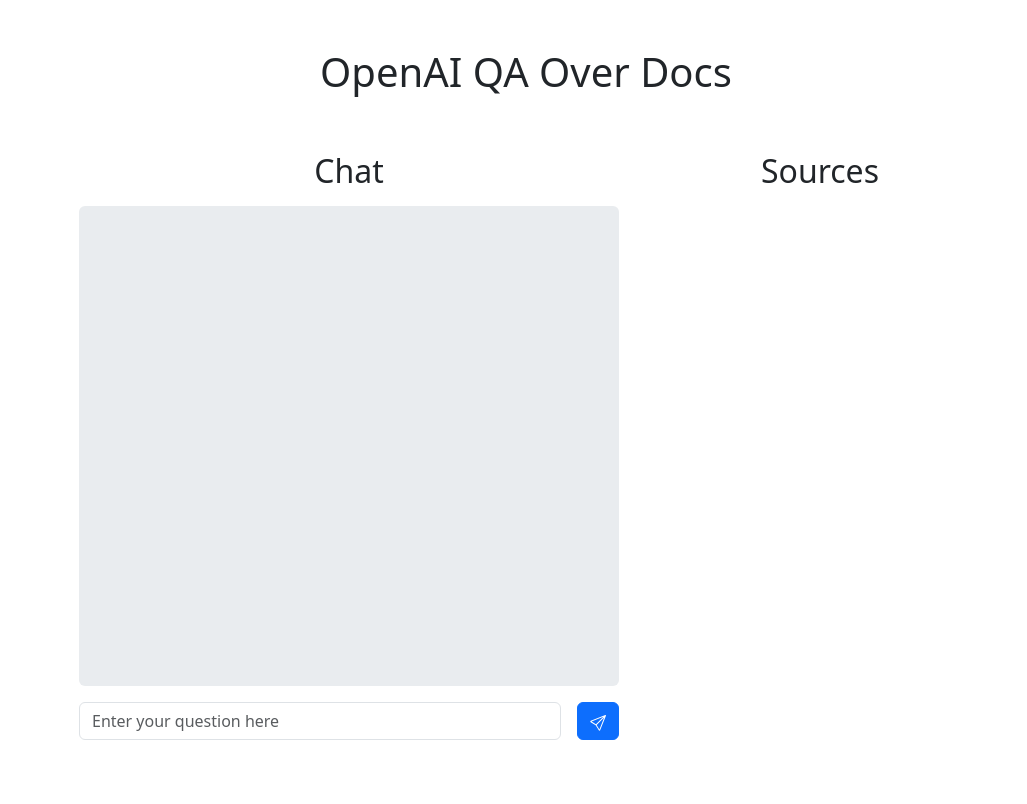
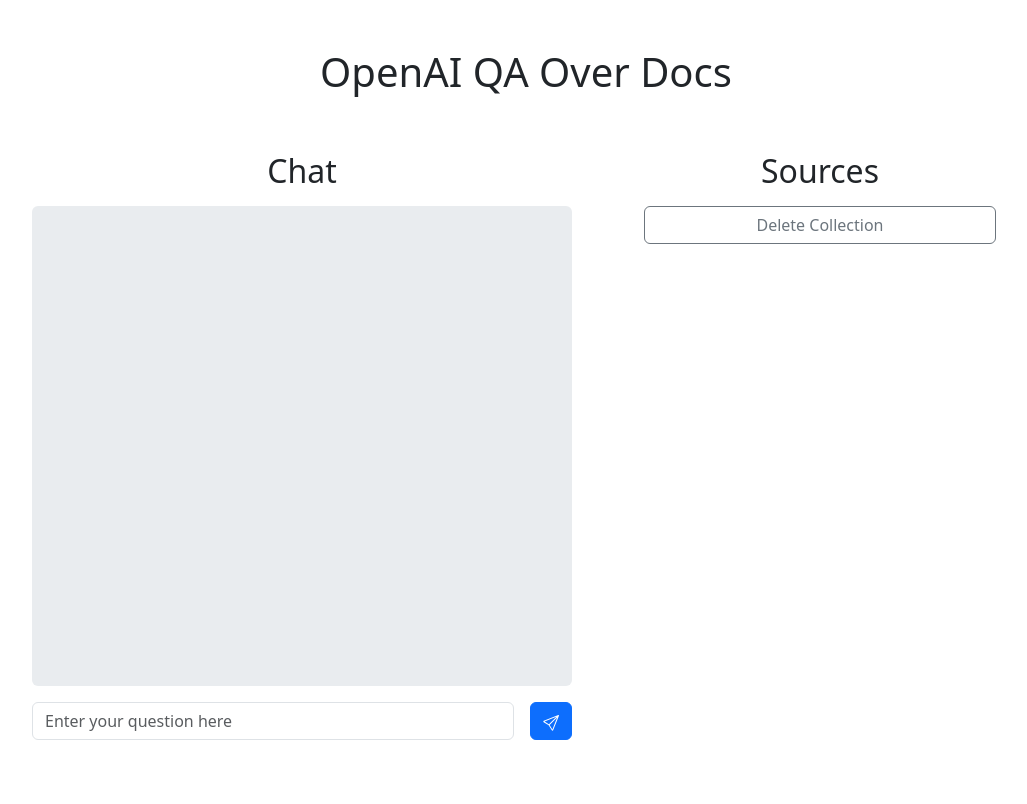
Before and after one commit to Snaiel/OpenAI-Milvus-QA-Over-Docs, a Flask app: page / in a window 1280 px wide. Shown: the whole page, without its empty margins (114-1141 px from the left). Run offline with Flask 3, Linux system fonts and the light colour scheme; some libraries are stand-ins or nearby versions.

Commit message:
create and delete collection

```diff
--- a/app.py
+++ b/app.py
@@ -1,9 +1,14 @@
-from flask import Flask, render_template, request
+from flask import Flask, render_template, request, redirect, flash
 from time import sleep
 from flask_socketio import SocketIO
 from threading import Thread
+from time import time
+import os
+
 from api import retrieve_response
-from time import time
+import db
+
+CURRENT_SOURCES_FILE = "data/current_sources.json"
 
 class Message():
     def __init__(self, message: str, type: str) -> None:
@@ -18,36 +23,57 @@ app.config['SECRET_KEY'] = 'a super secret key'
 app.debug = True
 socketio = SocketIO(app)
 
-chat_items = [
+context = {
+    "chat_items": [],
+    "waiting": False,
+    "response_time": None,
+    "collection_exists": False
+}
 
-]
+@app.route("/", methods=['GET', 'POST'])
+def home():
+    if request.method == 'POST':
+        context["response_time"] = None
+        user_input = request.form['user_input']
+        context["chat_items"].append(Message(user_input, "user"))
+        thread = Thread(target=response, args=(user_input,))
+        thread.start()
+        context["waiting"] = True
+    return render_template("index.html", **context)
 
-waiting = False
-response_time = None
+@app.route('/create_collection')
+def create_collection():
+    if not db.collection_exists():
+        db.create_collection()
+    context["collection_exists"] = True
+    flash("Collection successfully created", "success")
+    return redirect("/")
+
+@app.route("/delete_collection")
+def delete_collection():
+    db.delete_collection()
+    if os.path.exists(CURRENT_SOURCES_FILE):
+        os.remove(CURRENT_SOURCES_FILE)
+    context["collection_exists"] = False
+    flash("Collection successfully deleted", "primary")
+    return redirect("/")
 
 def response(user_input: str):
-    global waiting, response_time
     st = time()
     sleep(0.1)
-    chat_items.append(Message(retrieve_response(user_input), "response"))
-    waiting = False
+
+    context["chat_items"].append(Message(retrieve_response(user_input), "response"))
+
+    context["waiting"] = False
+
     sleep(0.2)
-    socketio.emit('response_received')
     et = time()
+
     response_time = et - st
     print(f"Response time: {response_time}")
 
-@app.route("/", methods=['GET', 'POST'])
-def interface():
-    global waiting, response_time
-    if request.method == 'POST':
-        response_time = None
-        user_input = request.form['user_input']
-        chat_items.append(Message(user_input, "user"))
-        thread = Thread(target=response, args=(user_input,))
-        thread.start()
-        waiting = True
-    return render_template("index.html", chat_items=chat_items, waiting=waiting, response_time=response_time)
+    context["response_time"] = response_time
+    socketio.emit('response_received')
 
 if __name__ == '__main__':
     socketio.run(app)
--- a/templates/chat.html
+++ b/templates/chat.html
@@ -12,21 +12,30 @@
     {% endif %}
 {% endfor %}
 </div>
+
 <form action="/" method="POST" class="row g-3 justify-content-center">
     <div class="col-auto flex-fill">
         <label for="inputText" class="visually-hidden">User Input</label>
         {% if waiting %}
-    <input class="form-control" name="user_input" placeholder="Waiting for response..." autocomplete="off" disabled="true">
+        <input class="form-control" name="user_input" placeholder="Waiting for response..." autocomplete="off">
+        {% elif not collection_exists %}
+        <input class="form-control" name="user_input" placeholder="No collection to query" autocomplete="off" disabled>
         {% else %}
         <input class="form-control" name="user_input" placeholder="Enter your question here" autocomplete="off">
         {% endif %}
     </div>
     <div class="col-auto">
-    {% if waiting %}
+        {% if waiting%}
         <button type="button" class="btn btn-primary" disabled>
             <div class="spinner-border spinner-border-sm" role="status">
             <span class="visually-hidden">Loading...</span>
             </div>
+        </button>
+        {% elif not collection_exists %}
+        <button type="submit" class="btn btn-primary mb-3" disabled>
+            <svg xmlns="http://www.w3.org/2000/svg" width="16" height="16" fill="currentColor" class="bi bi-send" viewBox="0 0 16 16">
+                <path d="M15.854.146a.5.5 0 0 1 .11.54l-5.819 14.547a.75.75 0 0 1-1.329.124l-3.178-4.995L.643 7.184a.75.75 0 0 1 .124-1.33L15.314.037a.5.5 0 0 1 .54.11ZM6.636 10.07l2.761 4.338L14.13 2.576 6.636 10.07Zm6.787-8.201L1.591 6.602l4.339 2.76 7.494-7.493Z"/>
+            </svg>
         </button>
         {% else %}
         <button type="submit" class="btn btn-primary mb-3">
--- a/templates/index.html
+++ b/templates/index.html
@@ -16,7 +16,7 @@
         <div class="col-6">
           {% include 'chat.html' %}
         </div>
-        <div class="col-3">
+        <div class="col-4 d-flex flex-column">
           {% include 'sources.html' %}
         </div>
       </div>
--- a/templates/sources.html
+++ b/templates/sources.html
@@ -1 +1,19 @@
 <h2 class="text-center">Sources</h2>
+
+{% with messages = get_flashed_messages(with_categories=true) %}
+    {% if messages %}
+        <div>
+            {% for category, message in messages %}
+                <div class="alert alert-{{ category }}">{{ message }}</div>
+            {% endfor %}
+        </div>
+    {% endif %}
+{% endwith %}
+
+{% if not collection_exists %}
+<a href="/create_collection" class="btn btn-primary mt-2">Create Collection</a>
+{% endif %}
+
+{% if collection_exists %}
+<a href="/delete_collection" class="btn btn-outline-secondary mt-2">Delete Collection</a>
+{% endif %}
```
Lines whose indentation alone changed are shown as unchanged.
